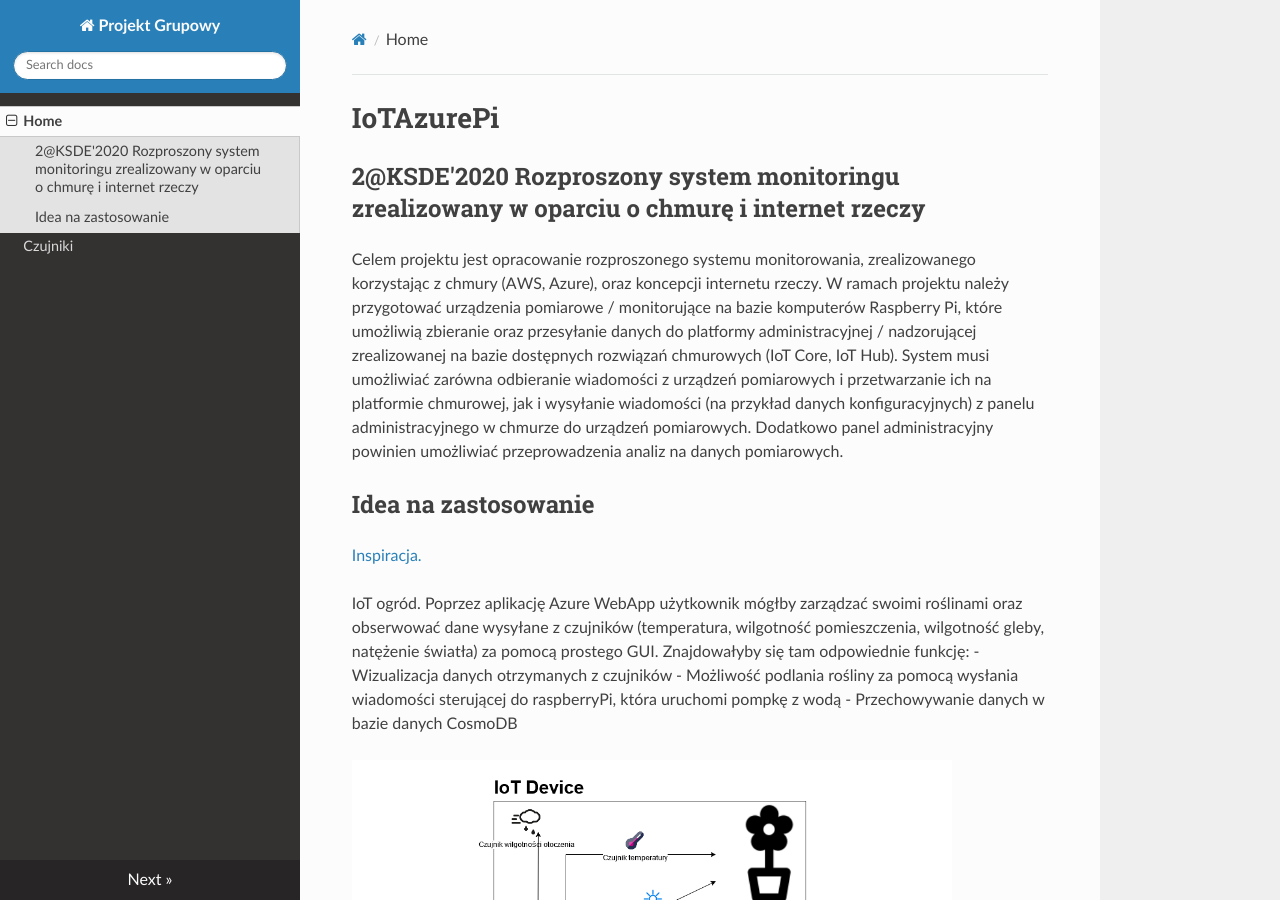
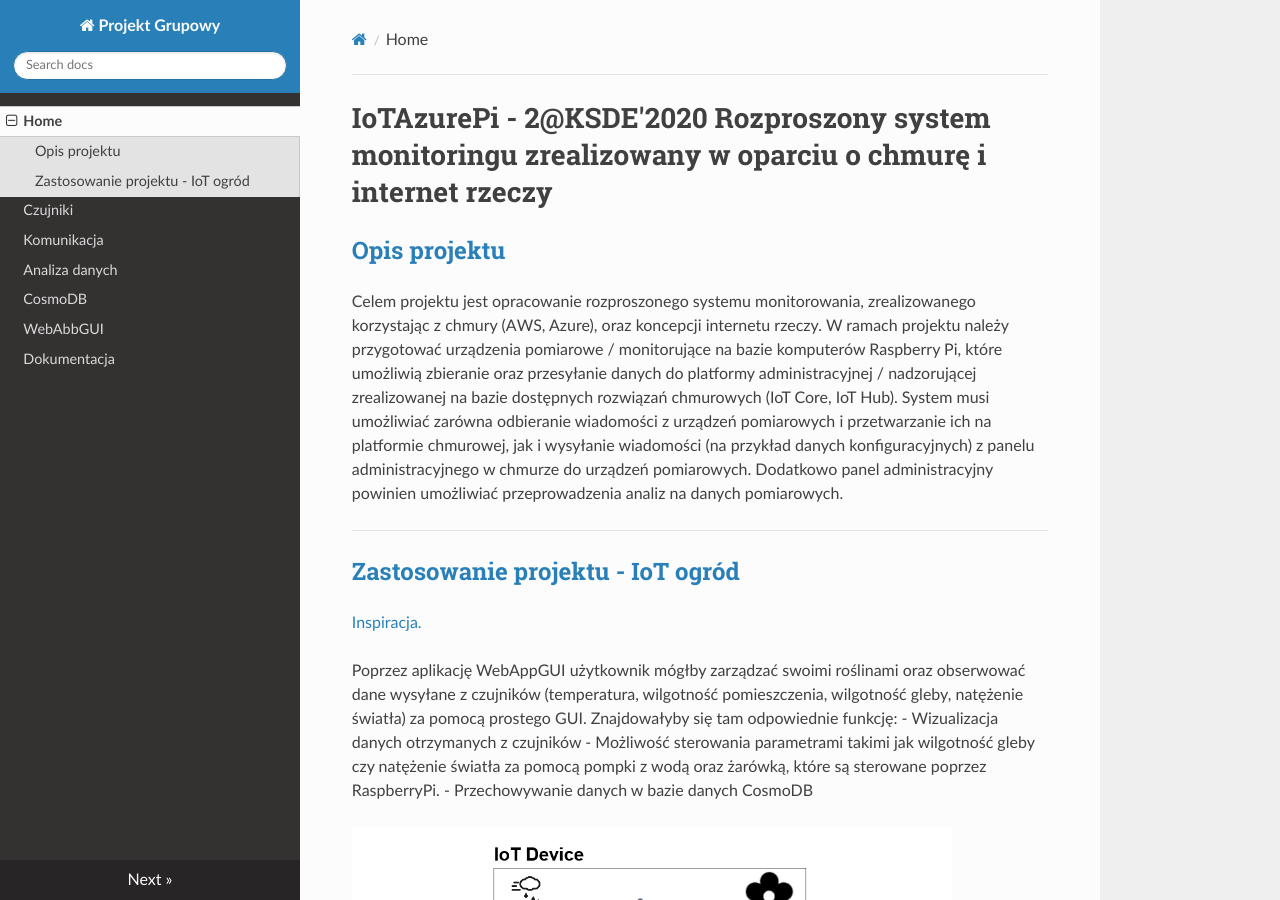
Before and after one commit to Kankarollo/IoTAzurePi, an MkDocs documentation site: the page built from docs/index.md, in a window 1280 px wide and 900 px high. Built offline with MkDocs 1.6.1, drawn with Linux system fonts in a browser that asks for light colours; nearby versions of some CDN libraries.

Commit message:
Documentation update

```diff
--- a/docs/index.md
+++ b/docs/index.md
@@ -1,6 +1,7 @@
-# IoTAzurePi
+IoTAzurePi - 2@KSDE'2020 Rozproszony system monitoringu zrealizowany w oparciu o chmurę i internet rzeczy
+=======================
 
-## 2@KSDE'2020 Rozproszony system monitoringu zrealizowany w oparciu o chmurę i internet rzeczy
+## [Opis projektu](#opis-projektu)
 
 Celem projektu jest opracowanie rozproszonego systemu monitorowania,
 zrealizowanego korzystając z chmury (AWS, Azure), oraz koncepcji
@@ -15,13 +16,16 @@ konfiguracyjnych) z panelu administracyjnego w chmurze do urządzeń
 pomiarowych. Dodatkowo panel administracyjny powinien umożliwiać
 przeprowadzenia analiz na danych pomiarowych.
 
-## Idea na zastosowanie ##
+----------------
+## [Zastosowanie projektu - IoT ogród](#zastosowanie-projektu---iot-ogród)
+
+
 [Inspiracja.](https://www.hackster.io/105122/smart-plant-iot-59cbc3)
 
 
-IoT ogród. Poprzez aplikację Azure WebApp użytkownik mógłby zarządzać swoimi roślinami oraz obserwować dane wysyłane z czujników (temperatura, wilgotność pomieszczenia, wilgotność gleby, natężenie światła) za pomocą prostego GUI. Znajdowałyby się tam odpowiednie funkcję:
+Poprzez aplikację WebAppGUI użytkownik mógłby zarządzać swoimi roślinami oraz obserwować dane wysyłane z czujników (temperatura, wilgotność pomieszczenia, wilgotność gleby, natężenie światła) za pomocą prostego GUI. Znajdowałyby się tam odpowiednie funkcję:
 - Wizualizacja danych otrzymanych z czujników
-- Możliwość podlania rośliny za pomocą wysłania wiadomości sterującej do raspberryPi, która uruchomi pompkę z wodą
+- Możliwość sterowania parametrami takimi jak wilgotność gleby czy natężenie światła za pomocą pompki z wodą oraz żarówką, które są sterowane poprzez RaspberryPi.
 - Przechowywanie danych w bazie danych CosmoDB
 
 <img src="media/Schemat.png" alt="drawing" width="600" height="800"/>
--- a/mkdocs.yml
+++ b/mkdocs.yml
@@ -2,4 +2,9 @@ site_name: Projekt Grupowy
 nav:
   - Home: index.md
   - Czujniki: opis_czujnikow.md
+  - Komunikacja: komunikacja.md
+  - Analiza danych: analizaDanych.md
+  - CosmoDB: cosmoDB.md
+  - WebAbbGUI: webAppGUI.md
+  - Dokumentacja: dokumentacja.md
 theme: readthedocs
```
Also changed, not shown: docs/analizaDanych.md (added, +17 -0 lines), docs/cosmoDB.md (added, +44 -0 lines), docs/dokumentacja.md (added, +12 -0 lines), docs/komunikacja.md (added, +60 -0 lines), docs/opis_czujnikow.md (+3 -1 lines), docs/webAppGUI.md (added, +70 -0 lines), docs/media/WebAppGUI-Demo.png (added), docs/media/szkicWebAppGUI.PNG (added), docs/media/web-page-output.png (added), docs/media/web-page-outputMODYFIED.png (added), docs/media/web-page-outputORIGINAL.png (added).
